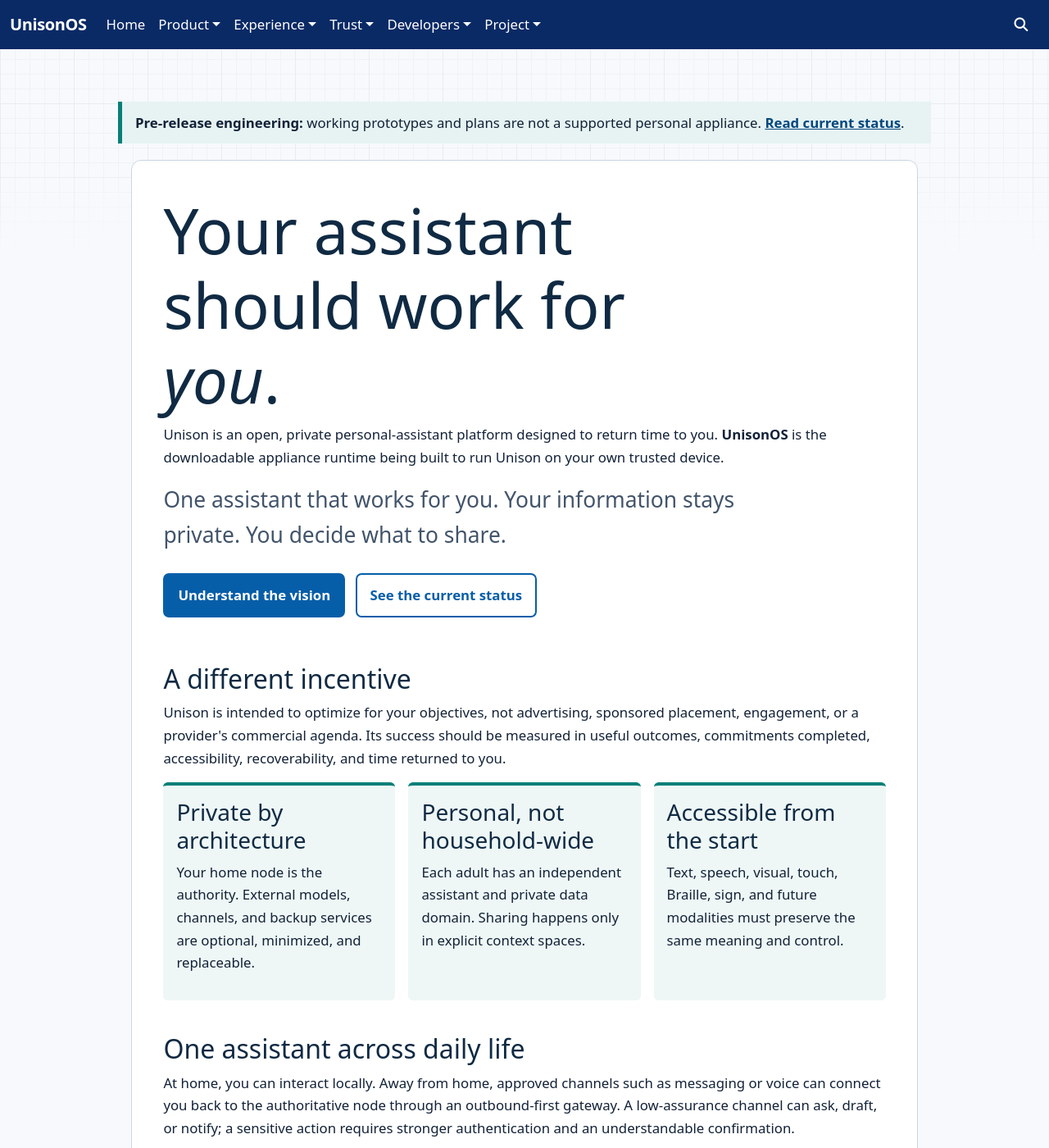
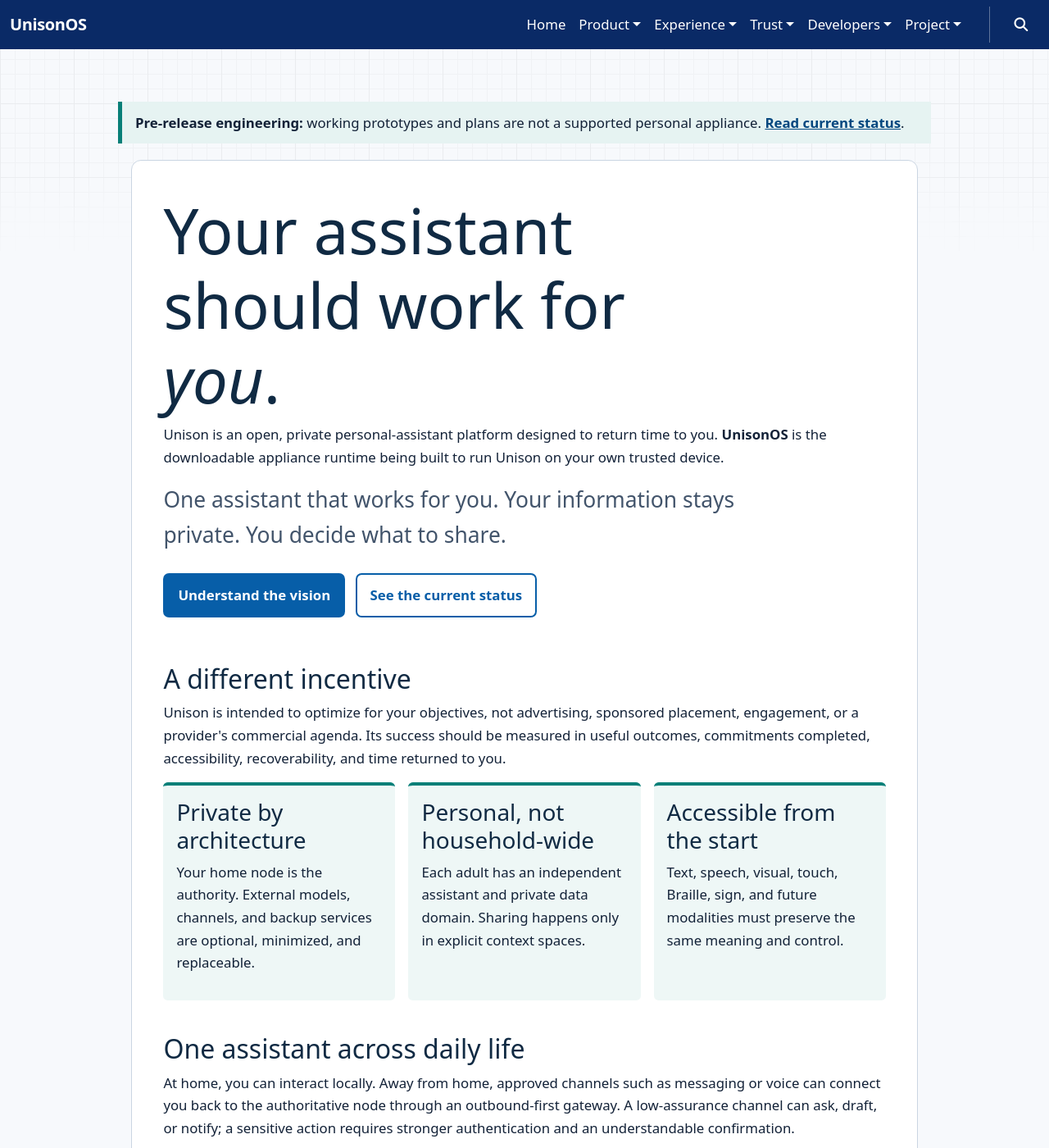
Before and after one commit to project-unisonOS/project-unisonos.github.io, an MkDocs documentation site: the page built from docs/index.md, in a window 1280 px wide and 1400 px high. Shown: the whole window at 82% size. Built offline with MkDocs 1.6.1, drawn with Linux system fonts in a browser that asks for light colours; nearby versions of some CDN libraries.

Commit message:
style: right align desktop navigation

```diff
--- a/docs/assets/nav-contrast.css
+++ b/docs/assets/nav-contrast.css
@@ -98,6 +98,16 @@
     flex-wrap: nowrap;
   }
 
+  #navbar-collapse > .navbar-nav:first-child {
+    margin-left: auto;
+  }
+
+  #navbar-collapse > .navbar-nav:last-child {
+    margin-left: clamp(1.25rem, 2vw, 2rem) !important;
+    padding-left: clamp(.75rem, 1.25vw, 1.25rem);
+    border-left: 1px solid rgba(255, 255, 255, .35);
+  }
+
   .navbar .nav-link {
     padding-inline: clamp(.45rem, 1vw, .75rem);
     white-space: nowrap;
```
